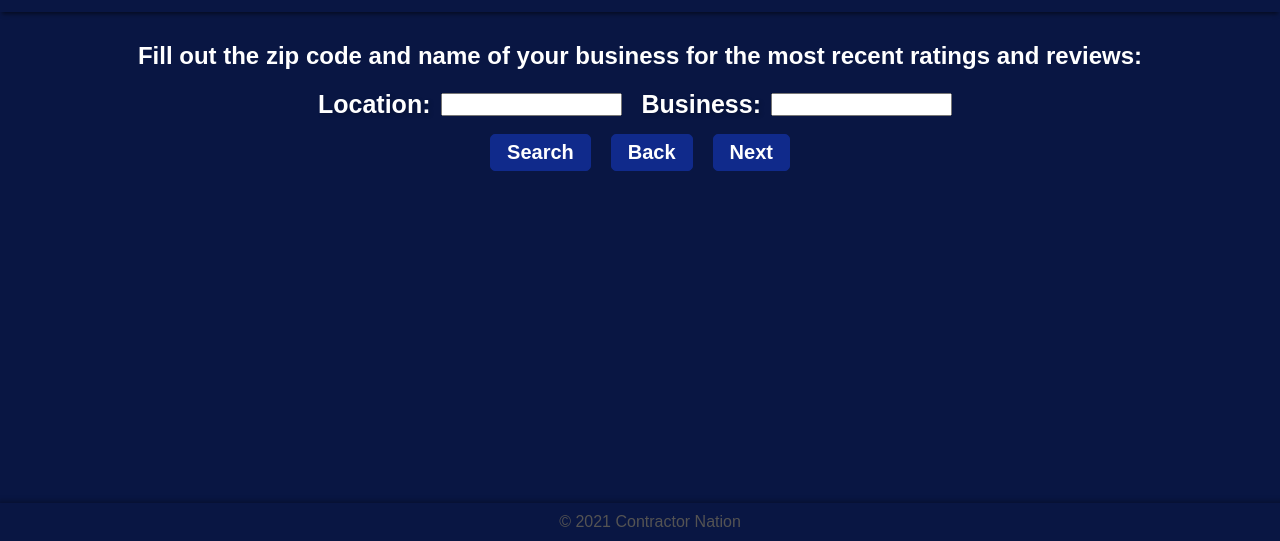
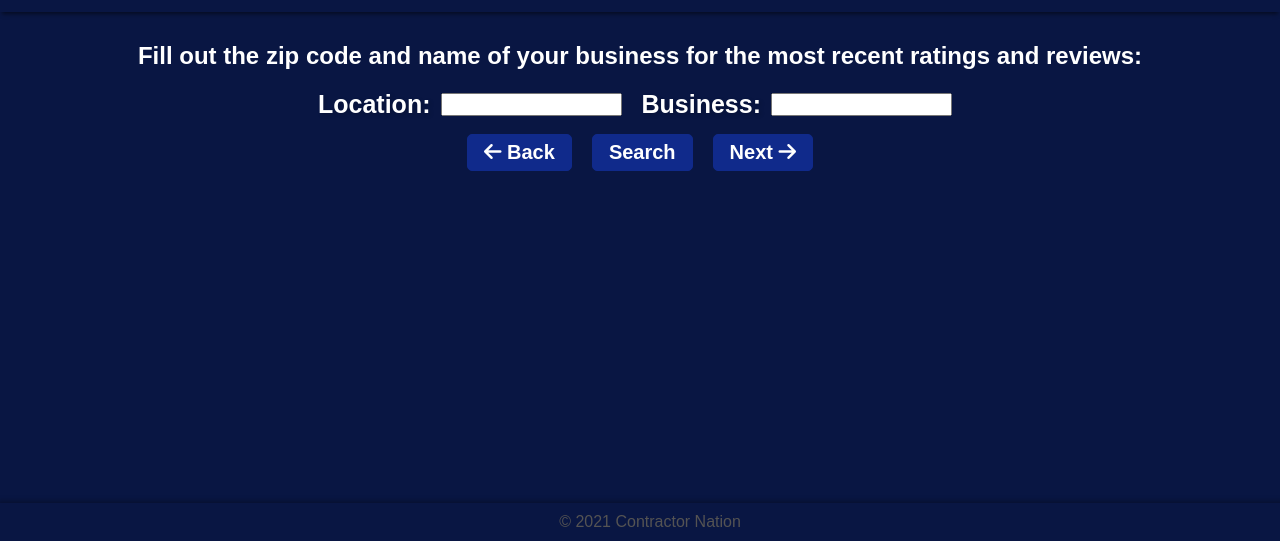
Before and after one commit to isaacsto/ReviewsCN, a website: page client/index.html in a window 1280 px wide. Shown: the part 259-800 px from the top of the page. Drawn offline with nearby package versions, Linux system fonts and the light colour scheme.

Commit message:
font awesome i

```diff
--- a/client/index.html
+++ b/client/index.html
@@ -5,6 +5,7 @@
   <title>Company Search</title>
   <link rel="stylesheet" type="text/css" href="/style.css">
   <link rel="icon" type="image/png" href="./assets/favicon.png">
+  <script src="https://kit.fontawesome.com/1498603cf1.js" crossorigin="anonymous"></script>
 </head>
 
 <body>
@@ -28,9 +29,9 @@
     <input type="text" id="keywordInput" name="keyword" required><br>
   </div>
     <div class="buttons">
+      <button id="back-button"><i class="fa-solid fa-arrow-left"></i> Back</button>
       <button type="submit">Search</button>
-    <button id="back-button">Back</button>
-    <button id="next-page-top">Next</button>
+    <button id="next-page-top">Next <i class="fa-solid fa-arrow-right"></i></button>
   </div>
   </form>
   <div id="result" class="grid-container"></div>
```
